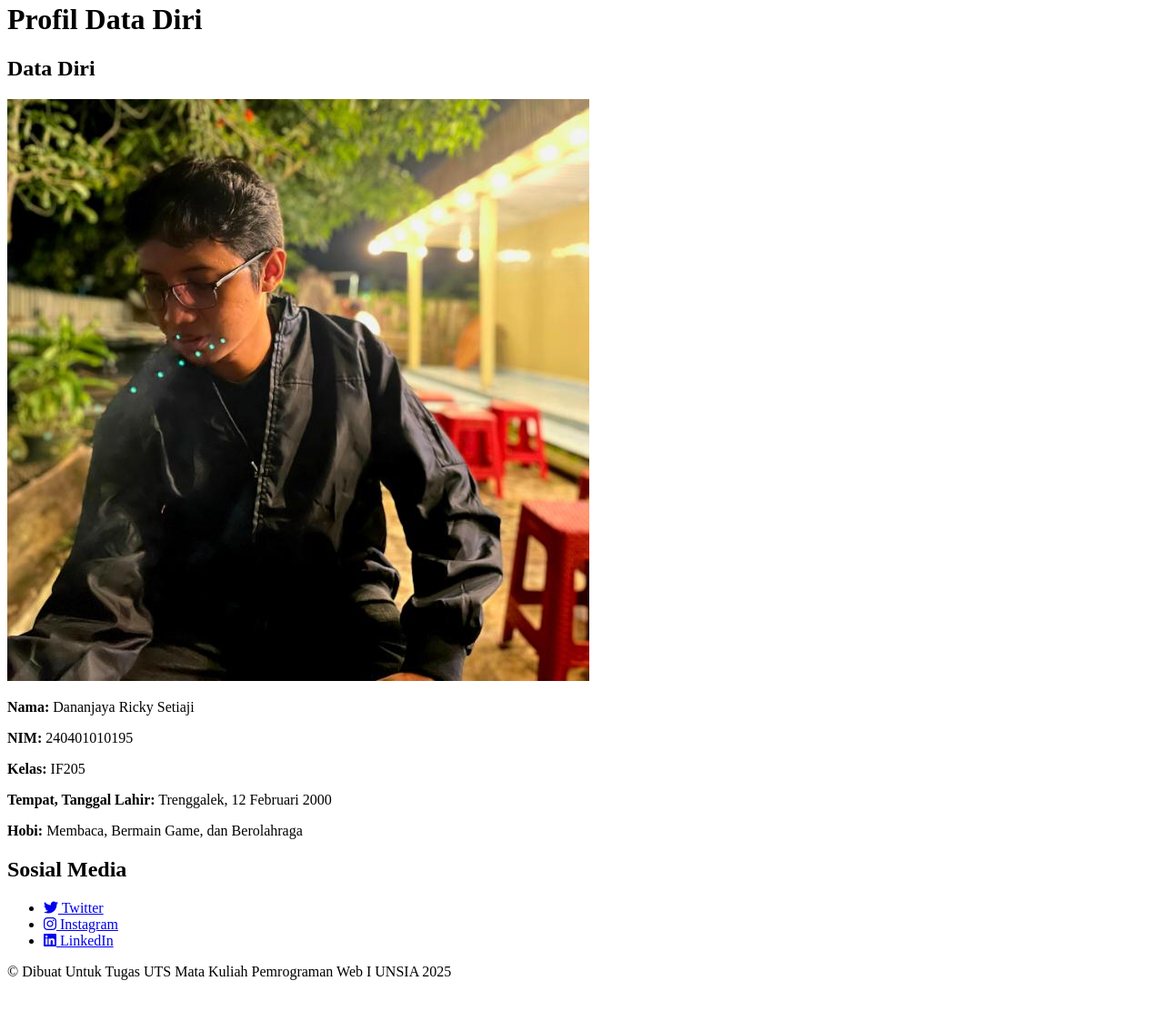
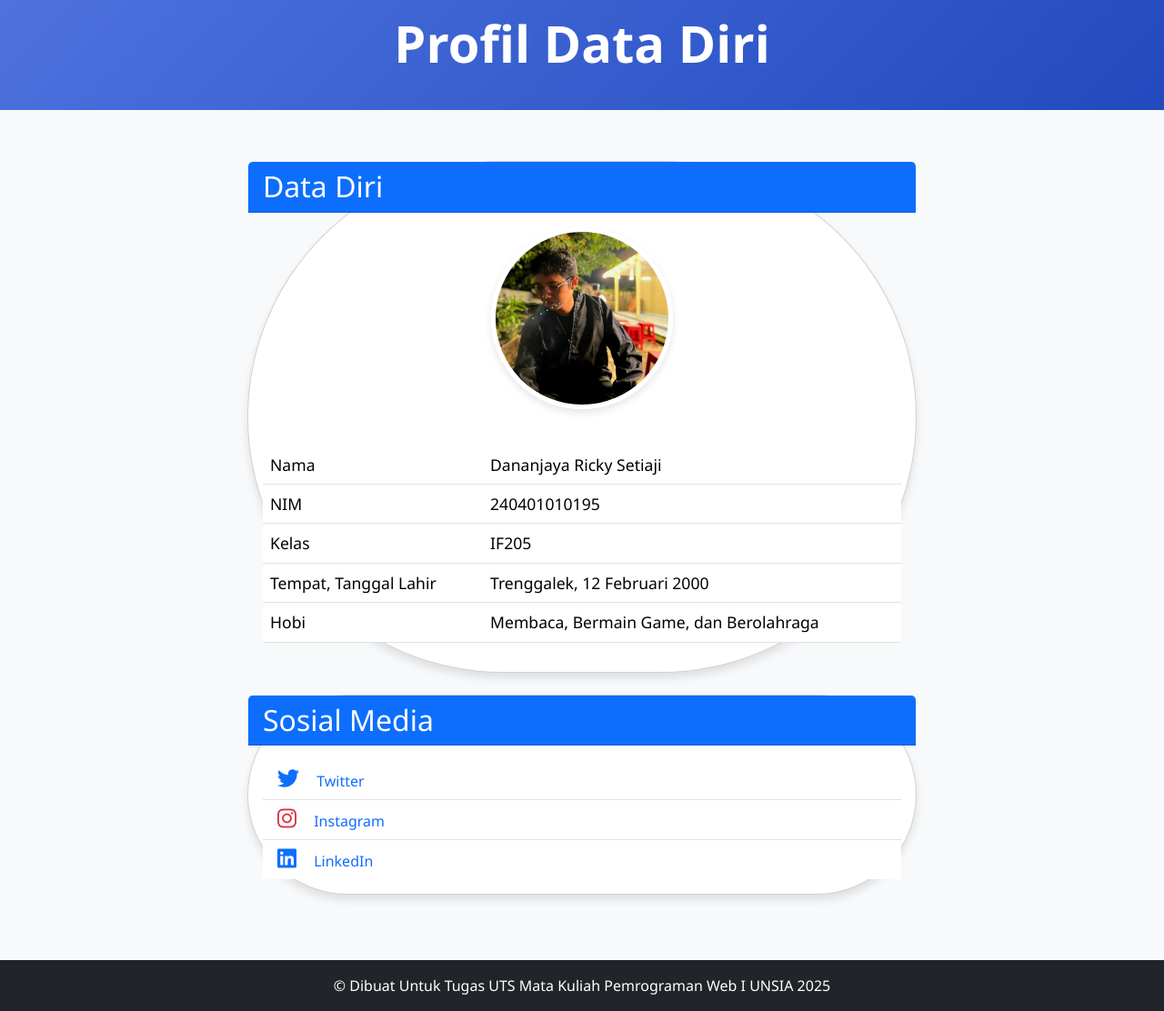
Before and after one commit to Danrick12/Danrick12.github.io, a website: page index.html in a window 1280 px wide. Shown: the part 18-1130 px from the top of the page at 91% size. Drawn offline with nearby package versions, Linux system fonts and the light colour scheme.

Commit message:
Edit coba bootstrap 1

```diff
--- a/index.html
+++ b/index.html
@@ -4,36 +4,137 @@
     <meta charset="UTF-8">
     <meta name="viewport" content="width=device-width, initial-scale=1.0">
     <title>Profil Data Diri UTS</title>
-    <link rel="stylesheet" href="style.css">
+    <link href="node_modules/bootstrap/dist/css/bootstrap.min.css" rel="stylesheet">
     <link rel="stylesheet" href="https://cdnjs.cloudflare.com/ajax/libs/font-awesome/6.0.0-beta3/css/all.min.css">
 </head>
+<style>
+    body {
+        background-color: #f8f9fa;
+        font-family: 'Segoe UI', Tahoma, Geneva, Verdana, sans-serif;
+    }
+    .profile-img {
+        width: 200px;
+        height: 200px;
+        object-fit: cover;
+        border-radius: 50%;
+        border: 5px solid #ffffff;
+        box-shadow: 0 4px 8px rgba(0, 0, 0, 0.1);
+    }
+    .card {
+        border-radius: 1015px;
+        box-shadow: 0 6px 10px rgba(0, 0, 0, 0.1);
+        transition: all 0.3s ease;
+    }
+    .card:hover {
+        transform: translateY(-5px);
+        box-shadow: 0 10px 20px rgba(0, 0, 0, 0.12);
+    }
+    .social-icon {
+        font-size: 1.5rem;
+        margin-right: 15px;
+        transition: all 0.3s ease;
+    }
+    .social-icon:hover {
+        color: #007bff;
+        transform: scale(1.2);
+    }
+    .header-bg {
+        background: linear-gradient(135deg, #4e73df 0%, #224abe 100%);
+        color: white;
+        padding: 2rem 0;
+        margin-bottom: 2rem;
+    }
+    .table-profile {
+        font-size: 1.1rem;
+    }
+    table-profile td:first-child {
+        font-weight: bold;
+        width: 40%;
+    }
+</style>
 <body>
-    <header>
-        <h1>Profil Data Diri</h1>
+    <header class="header-bg text-center">
+        <div class="container">
+            <h1 class="display-4 fw-bold">Profil Data Diri</h1>
+        </div>
     </header>
 
-    <main>
-        <section class="profile">
-            <h2>Data Diri</h2>
-            <img src="foto.jpg" alt="Foto Diri">
-            <p><strong>Nama:</strong> Dananjaya Ricky Setiaji</p>
-            <p><strong>NIM:</strong> 240401010195 </p>
-            <p><strong>Kelas:</strong> IF205</p>
-            <p><strong>Tempat, Tanggal Lahir:</strong> Trenggalek, 12 Februari 2000</p>
-            <p><strong>Hobi:</strong> Membaca, Bermain Game, dan Berolahraga</p>
-        </section>
+    <main class="container py-4">
+        <div class="row justify-content-center">
+            <div class="col-lg-8">
+                <!-- Profile Section as Table -->
+                <div class="card mb-4">
+                    <div class="card-header bg-primary text-white">
+                        <h2 class="card-title mb-0">Data Diri</h2>
+                    </div>
+                    <div class="card-body">
+                        <div class="text-center mb-4">
+                            <img src="foto.jpg" alt="Foto Diri" class="profile-img mb-3">
+                        </div>
+                        <table class="table table-hover table-profile">
+                            <tbody>
+                                <tr>
+                                    <td>Nama</td>
+                                    <td>Dananjaya Ricky Setiaji</td>
+                                </tr>
+                                <tr>
+                                    <td>NIM</td>
+                                    <td>240401010195</td>
+                                </tr>
+                                <tr>
+                                    <td>Kelas</td>
+                                    <td>IF205</td>
+                                </tr>
+                                <tr>
+                                    <td>Tempat, Tanggal Lahir</td>
+                                    <td>Trenggalek, 12 Februari 2000</td>
+                                </tr>
+                                <tr>
+                                    <td>Hobi</td>
+                                    <td>Membaca, Bermain Game, dan Berolahraga</td>
+                                </tr>
+                            </tbody>
+                        </table>
+                    </div>
+                </div>
 
-        <section class="social-media">
-            <h2>Sosial Media</h2>
-            <ul>
-                <li><a href="https://x.com/danrick_s target="_blank"><i class="fab fa-twitter"></i> Twitter</a></li>
-                <li><a href="https://www.instagram.com/danrick_12/ target="_blank"><i class="fab fa-instagram"></i> Instagram</a></li>
-                <li><a href="https://www.linkedin.com/in/dananjaya-ricky-a24402366/" target="_blank"><i class="fab fa-linkedin"></i> LinkedIn</a></li>
-            </ul>
-        </section>
+                <!-- Social Media Section as List -->
+                <div class="card">
+                    <div class="card-header bg-primary text-white">
+                        <h2 class="card-title mb-0">Sosial Media</h2>
+                    </div>
+                    <div class="card-body">
+                        <ul class="list-group list-group-flush">
+                            <li class="list-group-item d-flex align-items-center">
+                                <a href="https://x.com/danrick_s" target="_blank" class="text-decoration-none">
+                                    <i class="fab fa-twitter social-icon text-primary"></i>
+                                    <span>Twitter</span>
+                                </a>
+                            </li>
+                            <li class="list-group-item d-flex align-items-center">
+                                <a href="https://www.instagram.com/danrick_12/" target="_blank" class="text-decoration-none">
+                                    <i class="fab fa-instagram social-icon text-danger"></i>
+                                    <span>Instagram</span>
+                                </a>
+                            </li>
+                            <li class="list-group-item d-flex align-items-center">
+                                <a href="https://www.linkedin.com/in/dananjaya-ricky-a24402366/" target="_blank" class="text-decoration-none">
+                                    <i class="fab fa-linkedin social-icon text-primary"></i>
+                                    <span>LinkedIn</span>
+                                </a>
+                            </li>
+                        </ul>
+                    </div>
+                </div>
+            </div>
+        </div>
     </main>
 
-    <footer>
-        <p>&copy; Dibuat Untuk Tugas UTS Mata Kuliah Pemrograman Web I UNSIA 2025</p>
+    <footer class="bg-dark text-white text-center py-3 mt-5">
+        <div class="container">
+            <p class="mb-0">&copy; Dibuat Untuk Tugas UTS Mata Kuliah Pemrograman Web I UNSIA 2025</p>
+        </div>
     </footer>
+    <script src="node_modules/bootstrap/dist/js/bootstrap.bundle.min.js"></script>
+</body>
 </html>
```
